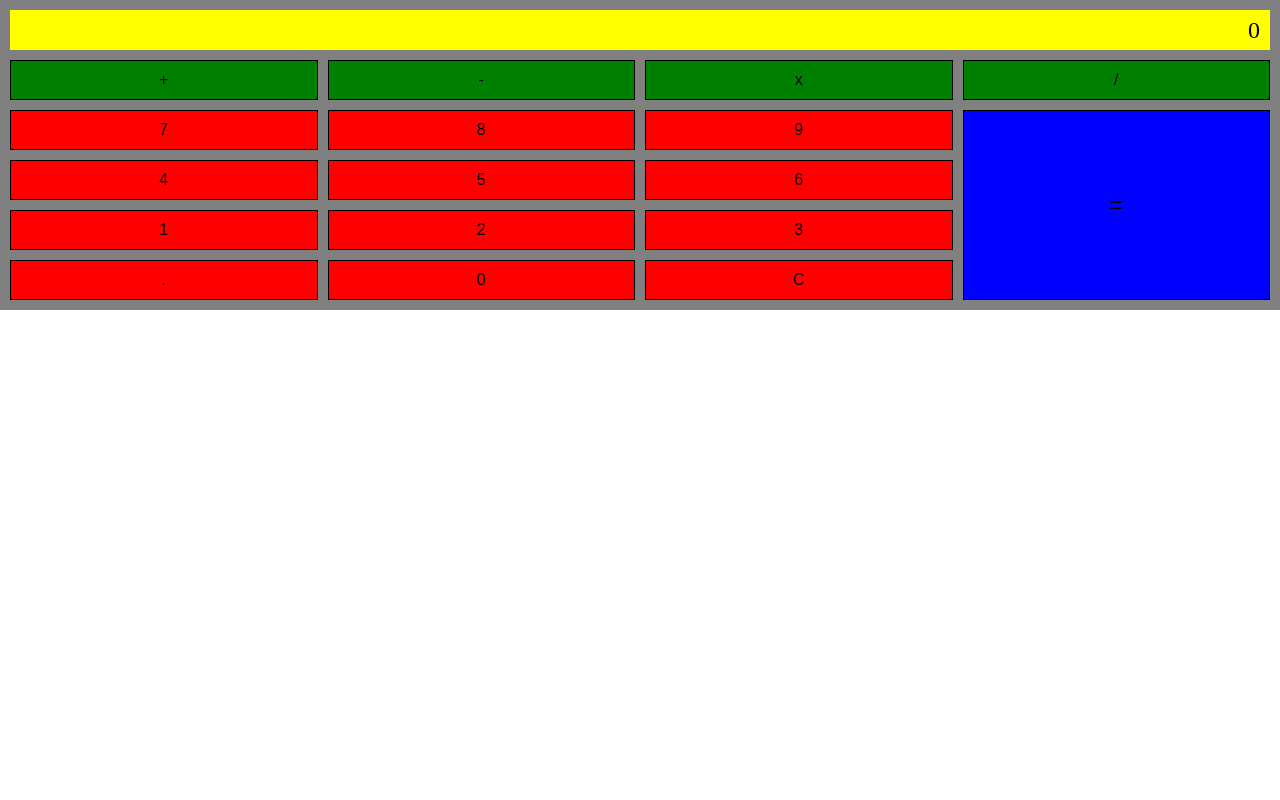
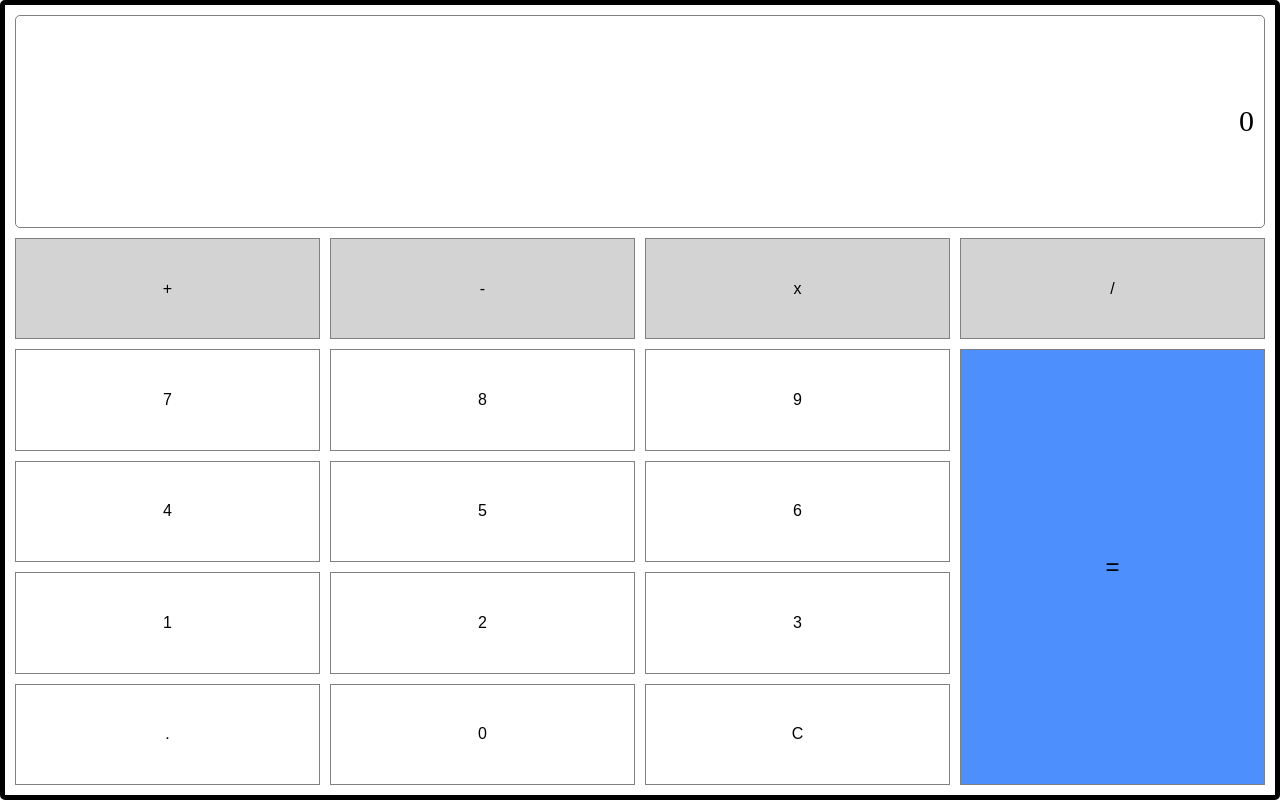
Before and after one commit to CCornez/P3-Calculator, a website with bundled scripts: page src/index.html in a window 1280 px wide. Built offline with nearby package versions, Linux system fonts and the light colour scheme.

Commit message:
design change

```diff
--- a/package.json
+++ b/package.json
@@ -1,7 +1,7 @@
 {
   "name": "calculator",
   "scripts": {
-    "start": "parcel ./src/index.html",
+    "start": "parcel ./src/index.html --no-cache",
     "build": "npm run clean && parcel build ./src/index.html --dist-dir ./out --no-source-maps",
     "clean": "rm -rf ./.parcel-cache ./dist ./out",
     "deploy": "surge ./out --domain https://fe-cc-p3.surge.sh/"
--- a/src/css/style.scss
+++ b/src/css/style.scss
@@ -11,29 +11,37 @@ html {
   grid-column-gap: 1rem;
   grid-row-gap: 1rem;
   button {
-    border: 1px solid black;
+    border: 1px solid gray;
     font-size: 1.6rem;
     &:hover {
-      transform: scale(1.01);
+      transform: scale(1.02);
+      box-shadow: 1px 1px gray;
     }
   }
 }
 
 .content {
-  padding: 1rem;
-  background-color: gray;
   display: grid;
   grid-template-columns: repeat(4, 1fr);
-  grid-template-rows: repeat(6, 1fr);
-
+  grid-template-rows: repeat(7, 1fr);
+  max-width: 1366px;
+  max-height: 1024px;
+  height: 100vh;
+  margin: 0 auto;
+  border: 5px solid black;
+  border-radius: 5px;
+  padding: 1rem;
+  background-color: white;
   .display {
     position: relative;
-    grid-area: 1 / 1 / 1 / 5;
-    background-color: yellow;
+    grid-area: 1 / 1 / 3 / 5;
+    border-radius: 5px;
+    border: 1px solid gray;
+    background-color: white;
     p {
       text-align: center;
       position: absolute;
-      font-size: 2.4rem;
+      font-size: 3rem;
       top: 50%;
       transform: translateY(-50%);
       right: 1rem;
@@ -41,27 +49,27 @@ html {
   }
   .operators {
     display: grid;
-    grid-area: 2 / 1 / 3 / 5;
+    grid-area: 3 / 1 / 4 / 5;
     grid-template-columns: repeat(4, 1fr);
     button {
-      background-color: green;
+      background-color: lightgray;
     }
   }
   .numbers {
     display: grid;
-    grid-area: 3 / 1 / 7 / 4;
+    grid-area: 4 / 1 / 8 / 4;
     grid-template-columns: repeat(3, 1fr);
-    grid-template-rows: repeat(3, 1fr);
+    grid-template-rows: repeat(4, 1fr);
     button {
-      background-color: red;
+      background-color: white;
     }
   }
   .equals {
-    grid-area: 3 / 4 / 7 / 5;
+    grid-area: 4 / 4 / 8 / 5;
     button {
       height: 100%;
       width: 100%;
-      background-color: blue;
+      background-color: rgb(78, 143, 254);
       font-size: 2.4rem;
     }
   }
```
